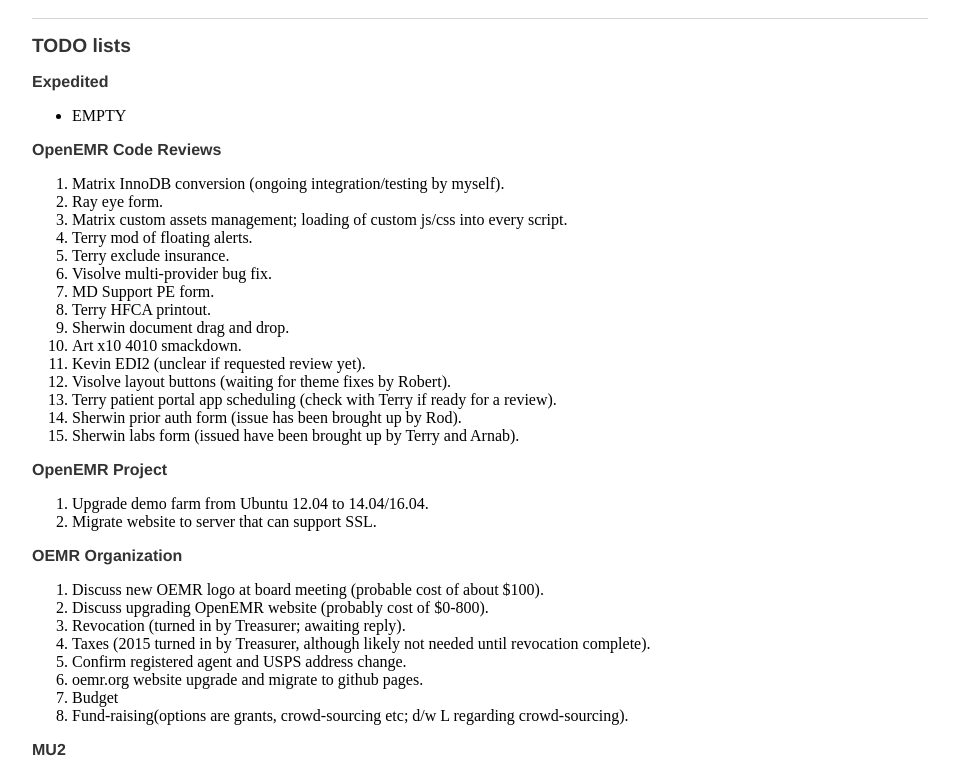
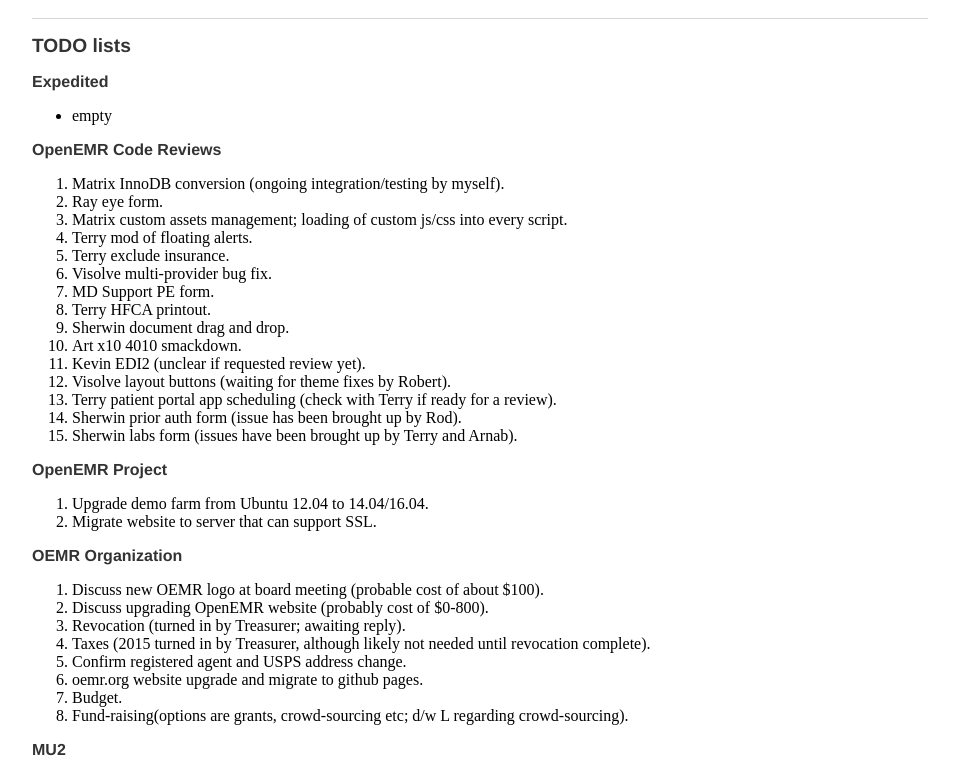
Before and after one commit to bradymiller/bradymiller.github.io, a Jekyll site: the page built from todo/index.md, in a window 1280 px wide. Shown: the part 165-941 px from the top of the page, without its empty margins (160-1119 px from the left). Built offline with Jekyll 4.4.1, drawn with Linux system fonts in a browser that asks for light colours.

Commit message:
Update todo list

```diff
--- a/todo/index.md
+++ b/todo/index.md
@@ -4,7 +4,7 @@
 ## TODO lists
 
 ### Expedited
-* EMPTY
+* empty
 
 ### OpenEMR Code Reviews
 1. Matrix InnoDB conversion (ongoing integration/testing by myself).
@@ -21,7 +21,7 @@
 1. Visolve layout buttons (waiting for theme fixes by Robert).
 1. Terry patient portal app scheduling (check with Terry if ready for a review).
 1. Sherwin prior auth form (issue has been brought up by Rod).
-1. Sherwin labs form (issued have been brought up by Terry and Arnab).
+1. Sherwin labs form (issues have been brought up by Terry and Arnab).
 
 ### OpenEMR Project
 1. Upgrade demo farm from Ubuntu 12.04 to 14.04/16.04.
@@ -34,7 +34,7 @@
 1. Taxes (2015 turned in by Treasurer, although likely not needed until revocation complete).
 1. Confirm registered agent and USPS address change.
 1. oemr.org website upgrade and migrate to github pages.
-1. Budget
+1. Budget.
 1. Fund-raising(options are grants, crowd-sourcing etc; d/w L regarding crowd-sourcing).
 
 ### MU2
```
